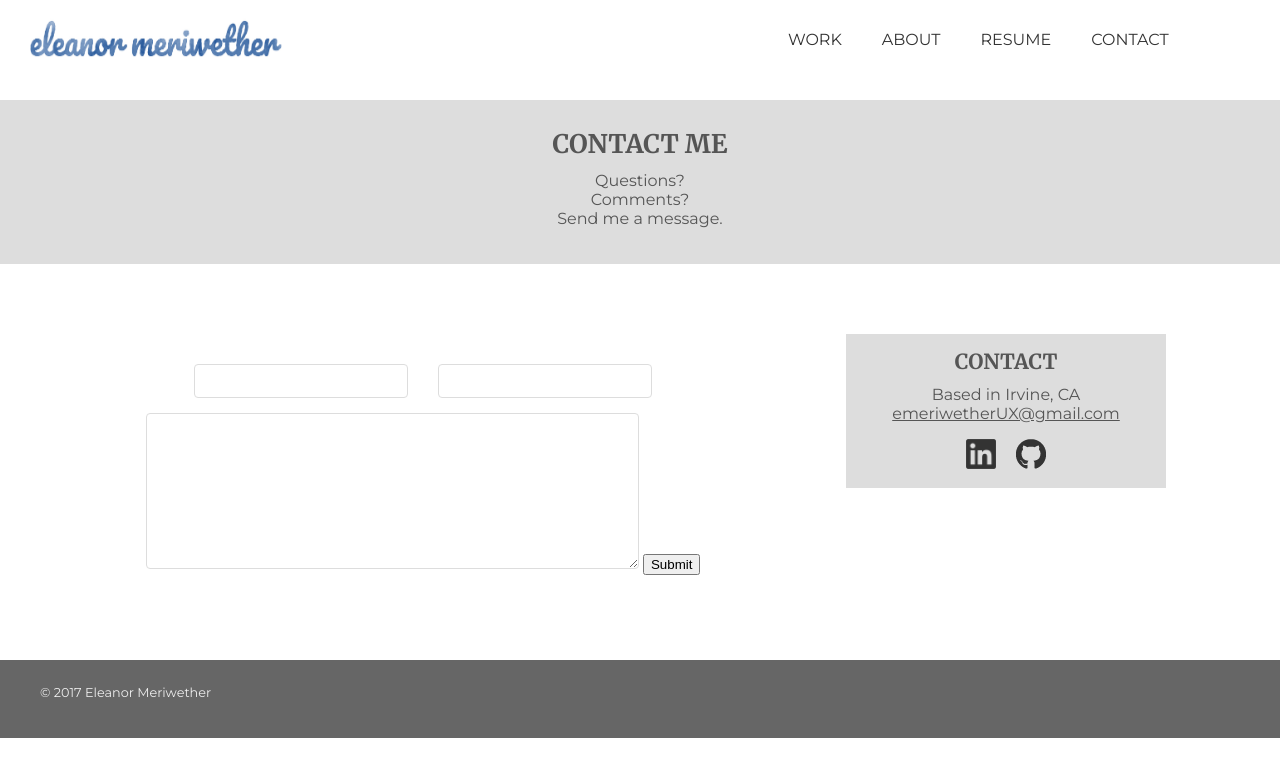
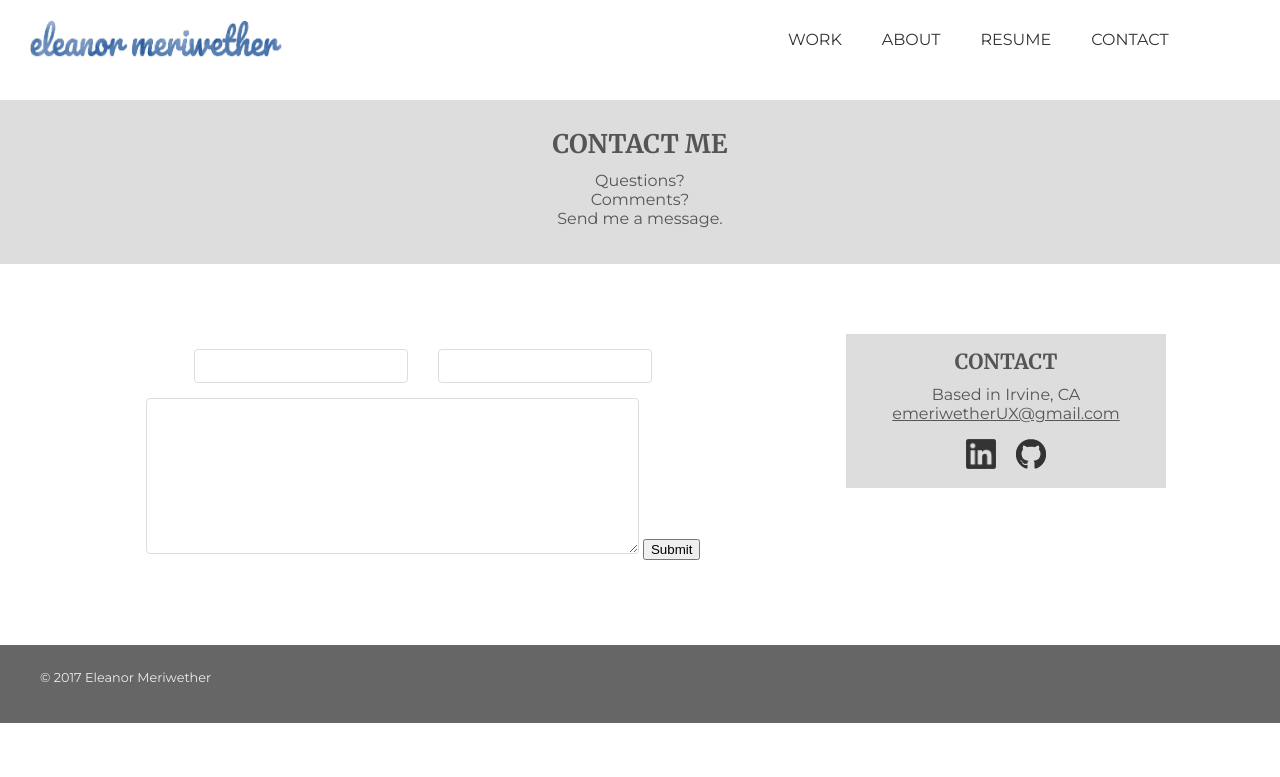
Before and after one commit to emeriwether/emeriwether.github.io, a Jekyll site: the page built from contact.html, in a window 1280 px wide. Shown: the top 777 px of the page. Built offline with Jekyll 4.4.1, drawn with Linux system fonts in a browser that asks for light colours; nearby versions of some CDN libraries.

Commit message:
adjust spacing for form

```diff
--- a/css/styles.css
+++ b/css/styles.css
@@ -144,7 +144,7 @@ section.contactInfo > div { width: 25%; float: left; padding: 15px 15px; }
 section.contactInfo > div:nth-child(1) { width: 60%; }
 section.contactInfo div:nth-child(2) { margin-left: 60px;  background-color: #ddd; }
 
-section.contactInfo #form div { padding: 15px 0; }
+section.contactInfo #form div { padding-bottom: 15px; }
 section.contactInfo #form input[type=text] { border: 1px solid #ddd; border-radius: 4px;  height: 30px; width: 30%; }
 section.contactInfo #form input:nth-child(2) { margin-left: 25px; }
 section.contactInfo #form textarea { border: 1px solid #ddd; border-radius: 4px; width: 70%; height: 150px; }
```
